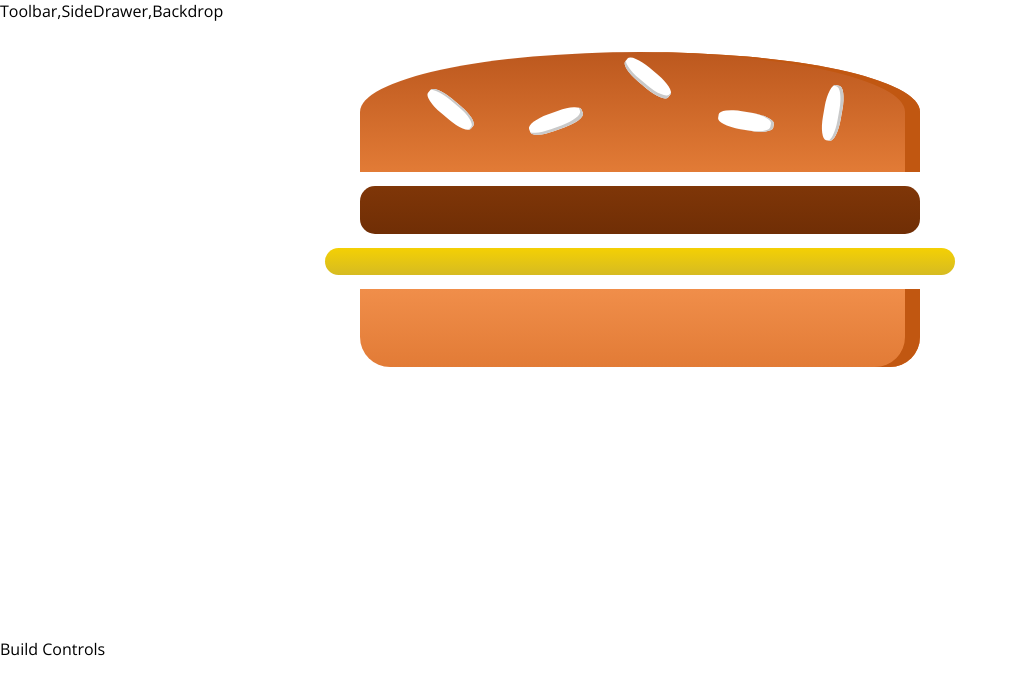
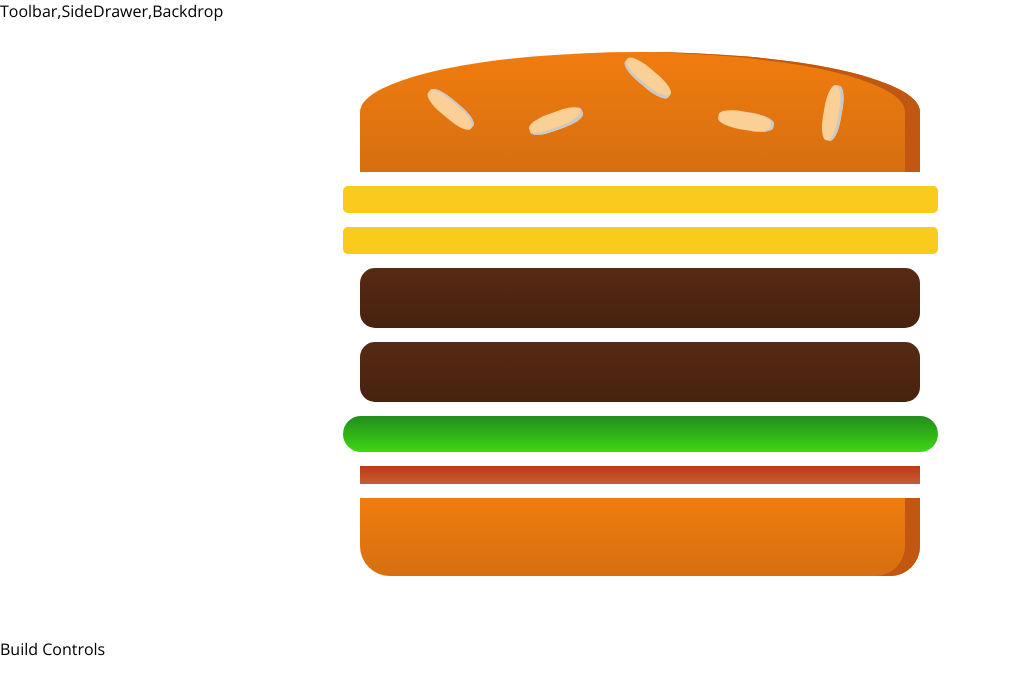
Before and after one commit to omdev74/Burger-Builder, a React (Create React App) app: page / in a window 1280 px wide. Shown: the top 694 px of the page, without its empty margins (0-1018 px from the left). Built offline with nearby package versions, Linux system fonts and the light colour scheme.

Commit message:
@0.8.13 Outputting Burger Ingredients Dynamically

```diff
--- a/src/components/Burger/Burger.js
+++ b/src/components/Burger/Burger.js
@@ -2,12 +2,36 @@ import React from "react"
 import classes from "./Burger.module.css"
 import BurgerIngredient from "./BurgerIngredient/BurgerIngredient";
 const burger =(props)=>{
+    //Conversion logic-------------------------------------
+    //igkey(name of ingredient)
+    const transfromedIngredients=Object.keys(props.ingredients).map(igkey=>{
+        // console.log(props.ingredients);
+        // console.log(props.ingredients[igkey]);
+        return [...Array(props.ingredients[igkey])]//[,]
+        .map((_,i)=>{
+            // console.log(i);
+            return <BurgerIngredient key={igkey + i} type={igkey}/>
+
+        });
+    })
+    // console.log(transfromedIngredients)
+    // (4) [Array(2), Array(2), Array(1), Array(1)]
+    // 0: (2) [{component}, {component}]
+    // 1: (2) [{…}, {…}]
+    // 2: [{…}]
+    // 3: [{…}]
+
+    //-------------------------------------------------------
     return(
         <div className={classes.Burger}>
             <BurgerIngredient type="bread-top" />
+            {/* <BurgerIngredient type="cheese" />
             <BurgerIngredient type="meat" />
-            <BurgerIngredient type="cheese" />
+            <BurgerIngredient type="salad" />
+            <BurgerIngredient type="bacon" /> */}
+            {transfromedIngredients}
             <BurgerIngredient type="bread-bottom" />
+
         </div>
     );
 
--- a/src/components/Burger/BurgerIngredient/BurgerIngredient.js
+++ b/src/components/Burger/BurgerIngredient/BurgerIngredient.js
@@ -2,7 +2,7 @@ import React,{Component} from "react"
 import classes from "./BurgerIngredient.module.css"
 
 import PropTypes from "prop-types"
-import BurgerBuilder from "../../../containers/BurgerBuilder/BurgerBuilder";
+
 class BurgerIngredient extends Component{
     render(){
         let ingredient = null;
@@ -22,7 +22,7 @@ class BurgerIngredient extends Component{
             ingredient=<div className ={classes.Meat}></div>;
             break;
         case("salad"):
-            ingredient=<div className ={classes.Meat}></div>;
+            ingredient=<div className ={classes.Salad}></div>;
             break;
         case("cheese"):
             ingredient=<div className ={classes.Cheese}></div>;
--- a/src/components/Burger/BurgerIngredient/BurgerIngredient.module.css
+++ b/src/components/Burger/BurgerIngredient/BurgerIngredient.module.css
@@ -1,7 +1,7 @@
 .BreadBottom {
     height: 13%;
     width: 80%;
-    background: linear-gradient(#F08E4A, #e27b36);
+    background: linear-gradient(#f07c0f, #d66f10);
     border-radius: 0 0 30px 30px;
     box-shadow: inset -15px 0 #c15711;
     margin: 2% auto;
@@ -10,7 +10,7 @@
 .BreadTop {
     height: 20%;
     width: 80%;
-    background: linear-gradient(#bc581e, #e27b36);
+    background: linear-gradient(#f07c0f, #d66f10);
     border-radius: 50% 50% 0 0;
     box-shadow: inset -15px 0 #c15711;
     margin: 2% auto;
@@ -21,7 +21,7 @@
     width: 10%;
     height: 15%;
     position: absolute;
-    background-color: white;
+    background-color: #fad096;
     left: 30%;
     top: 50%;
     border-radius: 40%;
@@ -34,7 +34,7 @@
     width: 100%;
     height: 100%;
     position: absolute;
-    background-color: white;
+    background-color: #fad096;
     left: -170%;
     top: -260%;
     border-radius: 40%;
@@ -47,7 +47,7 @@
     width: 100%;
     height: 100%;
     position: absolute;
-    background-color: white;
+    background-color: #fad096;
     left: 180%;
     top: -50%;
     border-radius: 40%;
@@ -59,7 +59,7 @@
     width: 10%;
     height: 15%;
     position: absolute;
-    background-color: white;
+    background-color: #fad096;
     left: 64%;
     top: 50%;
     border-radius: 40%;
@@ -72,7 +72,7 @@
     width: 100%;
     height: 100%;
     position: absolute;
-    background-color: white;
+    background-color: #fad096;
     left: 150%;
     top: -130%;
     border-radius: 40%;
@@ -83,25 +83,25 @@
 
 .Meat {
     width: 80%;
-    height: 8%;
-    background: linear-gradient(#7f3608, #702e05);
+    height: 10%;
+    background: linear-gradient(#572a13, #472210);
     margin: 2% auto;
     border-radius: 15px;
 }
 
 .Cheese {
-    width: 90%;
+    width: 85%;
     height: 4.5%;
     margin: 2% auto;
-    background: linear-gradient(#f4d004, #d6bb22);
-    border-radius: 20px;
+    background: linear-gradient(#facb1d, #facb1d);
+    border-radius: 5px;
 }
 
 .Salad {
     width: 85%;
-    height: 7%;
+    height: 6%;
     margin: 2% auto;
-    background: linear-gradient(#228c1d, #91ce50);
+    background: linear-gradient(#228c1d, #3ed911);
     border-radius: 20px;
 }
 
--- a/src/containers/BurgerBuilder/BurgerBuilder.js
+++ b/src/containers/BurgerBuilder/BurgerBuilder.js
@@ -2,10 +2,18 @@ import React,{Component} from "react";
 import Burger from "../../components/Burger/Burger";
 import Aux from "../../hoc/Auxiliary";
 class BurgerBuilder extends Component{
+    state={
+        ingredients:{
+            cheese:2,
+            meat:2,
+            salad:1,
+            bacon:1
+        }
+    }
     render(){
         return(
         <Aux>
-            <Burger />
+            <Burger ingredients={this.state.ingredients}/>
             <div>Build Controls</div>
         </Aux>);
     }
```
Also changed, not shown: 1 other file (tests, documents, lock files or other folders).
